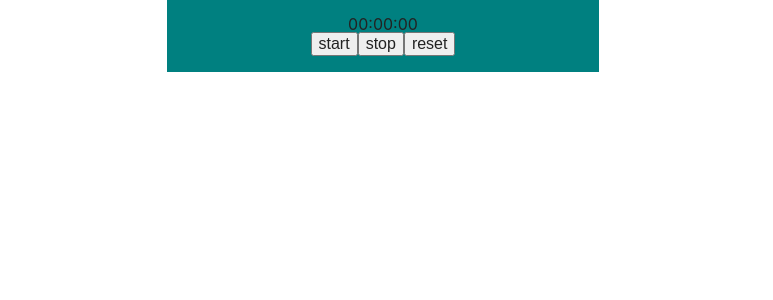
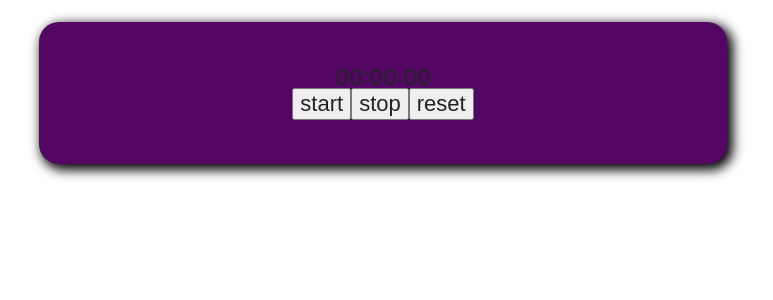
Before and after one commit to JaneTyrant/react-stopwatch, a React (Create React App) app: page / in a window 1280 px wide. Shown: the top 300 px of the page, without its empty margins (257-1030 px from the left). Built offline with nearby package versions, Linux system fonts and the light colour scheme.

Commit message:
Add StopWatch styles

```diff
--- a/src/components/StopWatch/StopWatch.module.css
+++ b/src/components/StopWatch/StopWatch.module.css
@@ -1,11 +1,67 @@
+:root {
+  font-size: 22px;
+
+  --primary-color: #ffffff;
+  --box-shadow-color: #000000;
+}
+
 .container {
   min-width: 200px;
   width: 50%;
-  max-width: 400px;
+  max-width: 600px;
+  padding: 2rem;
+  border-radius: 20px;
   margin: auto;
+  margin-top: 1rem;
+
   display: flex;
   flex-direction: column;
   align-items: center;
+
+  box-shadow: 4px 4px 12px 2px var(--box-shadow-color);
+
+  background-color: #530763;
+}
+
+.time {
   padding: 1rem;
-  background-color: teal;
+  border-radius: 10px;
+  margin-bottom: 2rem;
+
+  font-size: 2rem;
 }
+
+.time,
+.button {
+  border: 1px solid var(--primary-color);
+
+  color: var(--primary-color);
+
+  box-shadow: 4px 4px 12px -3px var(--box-shadow-color);
+}
+
+.button {
+  min-width: 120px;
+  max-width: 170px;
+  border-radius: 5px;
+  padding: 0.3em 1em;
+
+  background-color: #812b92;
+
+  text-overflow: ellipsis;
+  overflow: hidden;
+
+  text-transform: capitalize;
+}
+
+.button + .button {
+  margin-left: 1rem;
+}
+
+.button:hover {
+  background-color: #a94dbb;
+}
+
+.button:active {
+  background-color: #b262c2;
+}
```
